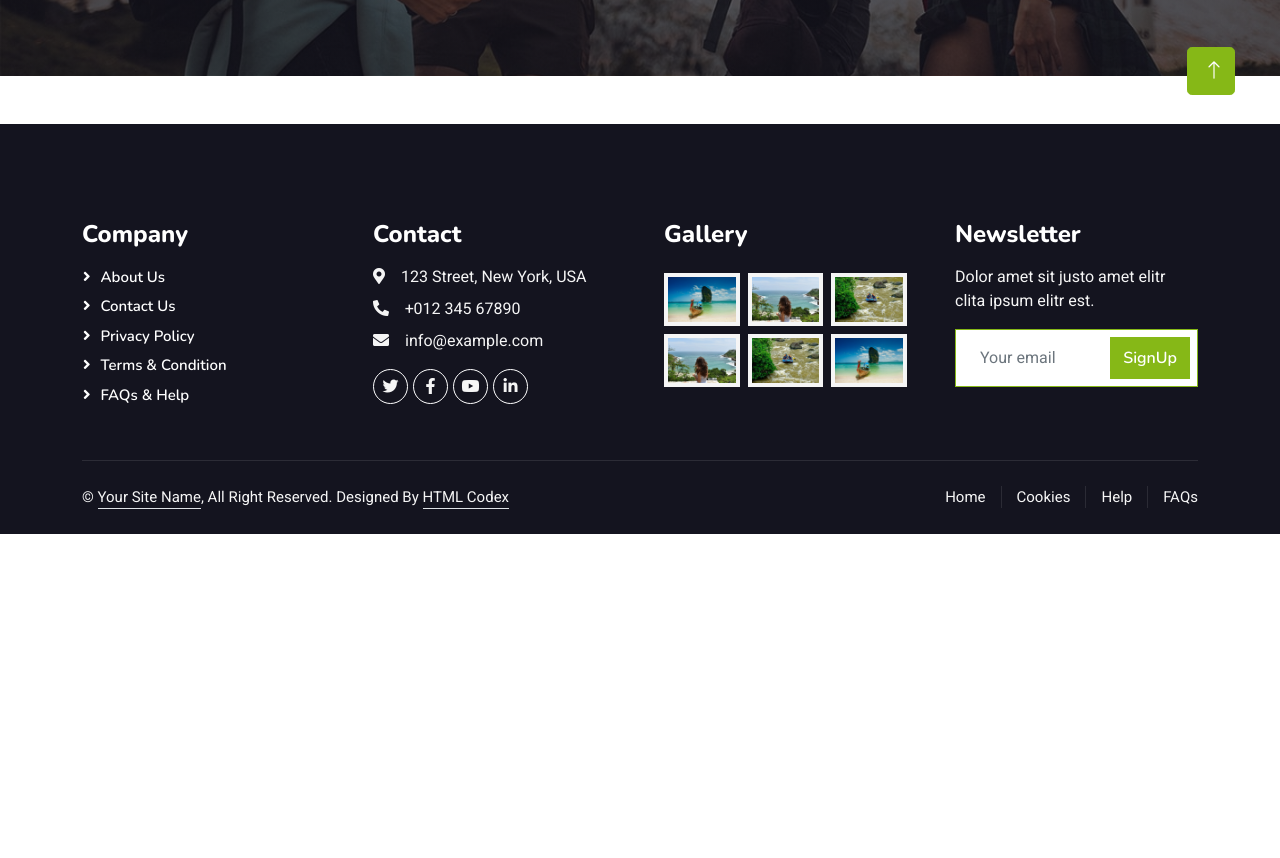
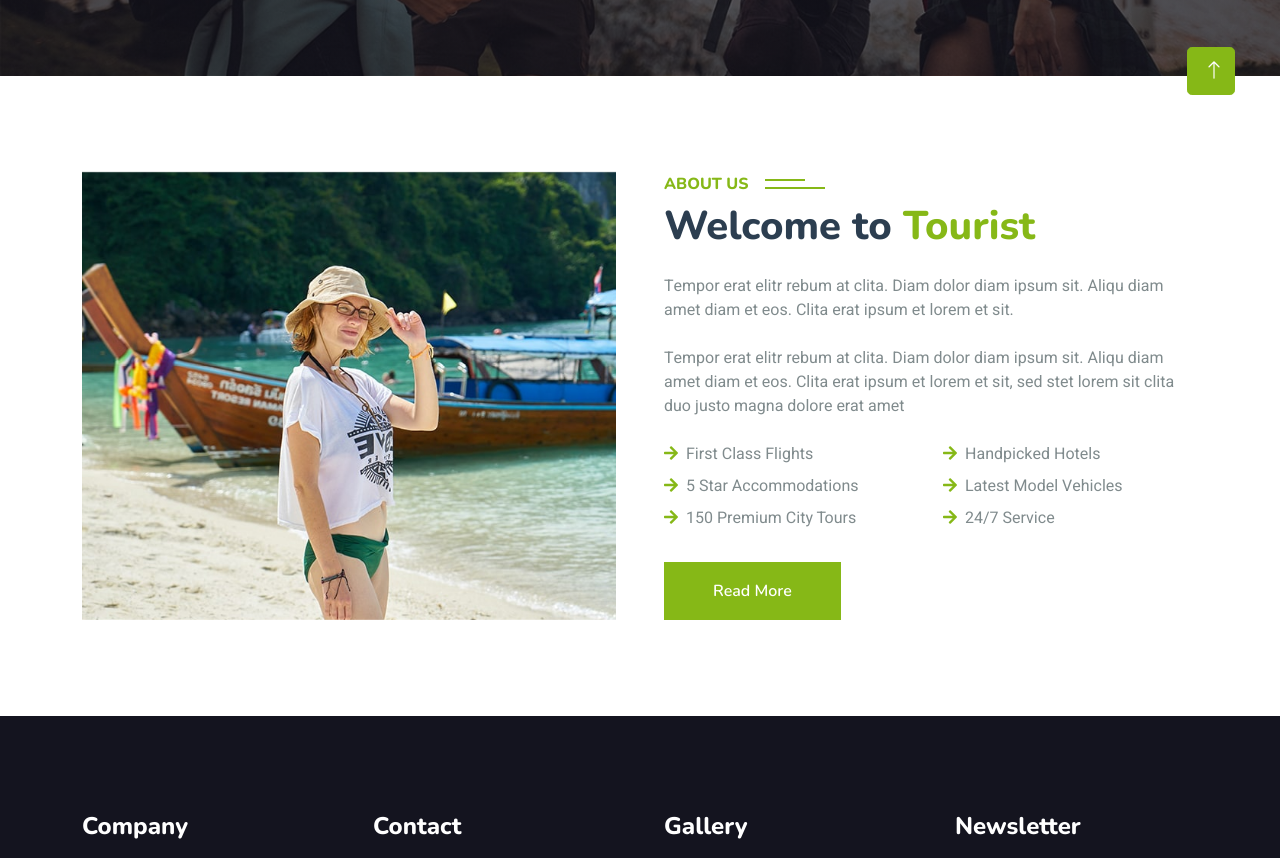
Before and after one commit to TanyaStefanova/movie-app, a React (Vite) app in the folder client/: page / in a window 1280 px wide. Shown: the part 660-1518 px from the top of the page. Before the commit the page ends 1194 px from the top, so only its background shows below. Built offline with nearby package versions, Linux system fonts and the light colour scheme.

Commit message:
Add About Us

```diff
--- a/client/index.html
+++ b/client/index.html
@@ -20,9 +20,9 @@
     <link href="https://cdn.jsdelivr.net/npm/bootstrap-icons@1.4.1/font/bootstrap-icons.css" rel="stylesheet">
 
     <!-- Libraries Stylesheet -->
-    <link href="lib/animate/animate.min.css" rel="stylesheet">
-    <link href="lib/owlcarousel/assets/owl.carousel.min.css" rel="stylesheet">
-    <link href="lib/tempusdominus/css/tempusdominus-bootstrap-4.min.css" rel="stylesheet" />
+    <link href="src/assets/lib/animate/animate.min.css" rel="stylesheet">
+    <link href="src/assets/lib/owlcarousel/assets/owl.carousel.min.css" rel="stylesheet">
+    <link href="src/assets/lib/tempusdominus/css/tempusdominus-bootstrap-4.min.css" rel="stylesheet" />
 
     <!-- Customized Bootstrap Stylesheet -->
     <link href="src/assets/css/bootstrap.min.css" rel="stylesheet">
@@ -30,8 +30,11 @@
     <!-- Template Stylesheet -->
     <link href="src/assets/css/style.css" rel="stylesheet">
   </head>
+
+
   <body>
     <div id="root"></div>
     <script type="module" src="/src/main.jsx"></script>
   </body>
+
 </html>
--- a/client/src/App.jsx
+++ b/client/src/App.jsx
@@ -4,6 +4,7 @@ import Navigation from "./components/navigation/Navigation";
 import HeroBanner from "./components/hero-banner/HeroBanner";
 import Footer from "./components/footer/Footer";
 import BackToTopButton from "./components/back-to-top-button/BackToTopButton";
+import AboutUs from "./components/about-us/AboutUs";
 
 function App() {
 
@@ -12,7 +13,7 @@ function App() {
      <Topbar />
      <Navigation />
      <HeroBanner />
-
+     <AboutUs />
      <Footer />
      <BackToTopButton />
     </>
--- /dev/null
+++ b/client/src/components/about-us/AboutUs.jsx
@@ -0,0 +1,42 @@
+export default function AboutUs() {
+    return (
+        <div className="container-xxl py-5">
+            <div className="container">
+                <div className="row g-5">
+                    <div className="col-lg-6 wow fadeInUp" data-wow-delay="0.1s" style={{minHeight: '400px'}}>
+                        <div className="position-relative h-100">
+                            <img className="img-fluid position-absolute w-100 h-100" src="/src/assets/img/about.jpg" alt="" style={{objectFit: 'cover'}} />
+                        </div>
+                    </div>
+                    <div className="col-lg-6 wow fadeInUp" data-wow-delay="0.3s">
+                        <h6 className="section-title bg-white text-start text-primary pe-3">About Us</h6>
+                        <h1 className="mb-4">Welcome to <span className="text-primary">Tourist</span></h1>
+                        <p className="mb-4">Tempor erat elitr rebum at clita. Diam dolor diam ipsum sit. Aliqu diam amet diam et eos. Clita erat ipsum et lorem et sit.</p>
+                        <p className="mb-4">Tempor erat elitr rebum at clita. Diam dolor diam ipsum sit. Aliqu diam amet diam et eos. Clita erat ipsum et lorem et sit, sed stet lorem sit clita duo justo magna dolore erat amet</p>
+                        <div className="row gy-2 gx-4 mb-4">
+                            <div className="col-sm-6">
+                                <p className="mb-0"><i className="fa fa-arrow-right text-primary me-2"></i>First Class Flights</p>
+                            </div>
+                            <div className="col-sm-6">
+                                <p className="mb-0"><i className="fa fa-arrow-right text-primary me-2"></i>Handpicked Hotels</p>
+                            </div>
+                            <div className="col-sm-6">
+                                <p className="mb-0"><i className="fa fa-arrow-right text-primary me-2"></i>5 Star Accommodations</p>
+                            </div>
+                            <div className="col-sm-6">
+                                <p className="mb-0"><i className="fa fa-arrow-right text-primary me-2"></i>Latest Model Vehicles</p>
+                            </div>
+                            <div className="col-sm-6">
+                                <p className="mb-0"><i className="fa fa-arrow-right text-primary me-2"></i>150 Premium City Tours</p>
+                            </div>
+                            <div className="col-sm-6">
+                                <p className="mb-0"><i className="fa fa-arrow-right text-primary me-2"></i>24/7 Service</p>
+                            </div>
+                        </div>
+                        <a className="btn btn-primary py-3 px-5 mt-2" href="">Read More</a>
+                    </div>
+                </div>
+            </div>
+        </div>
+    );
+}
```
